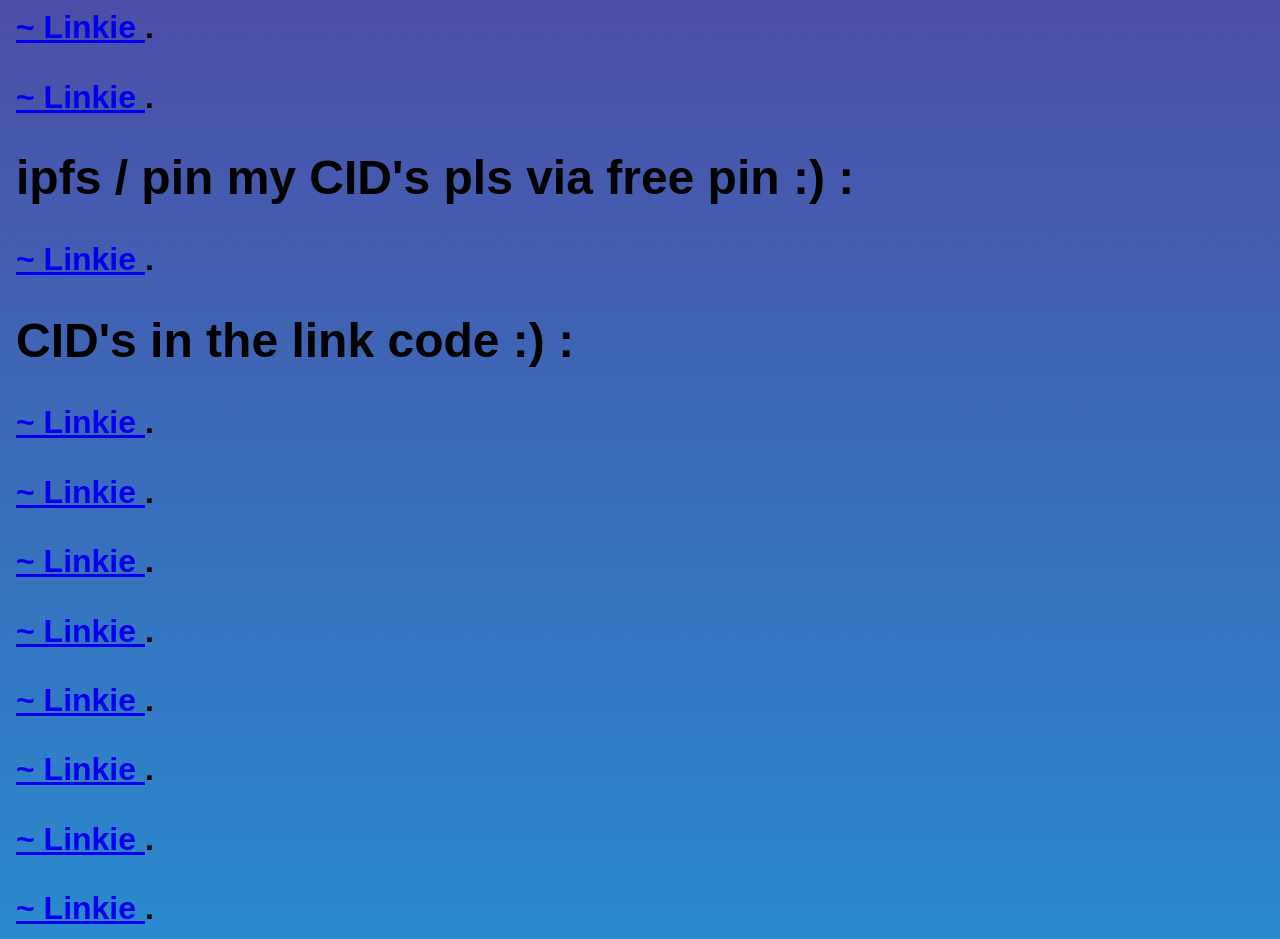
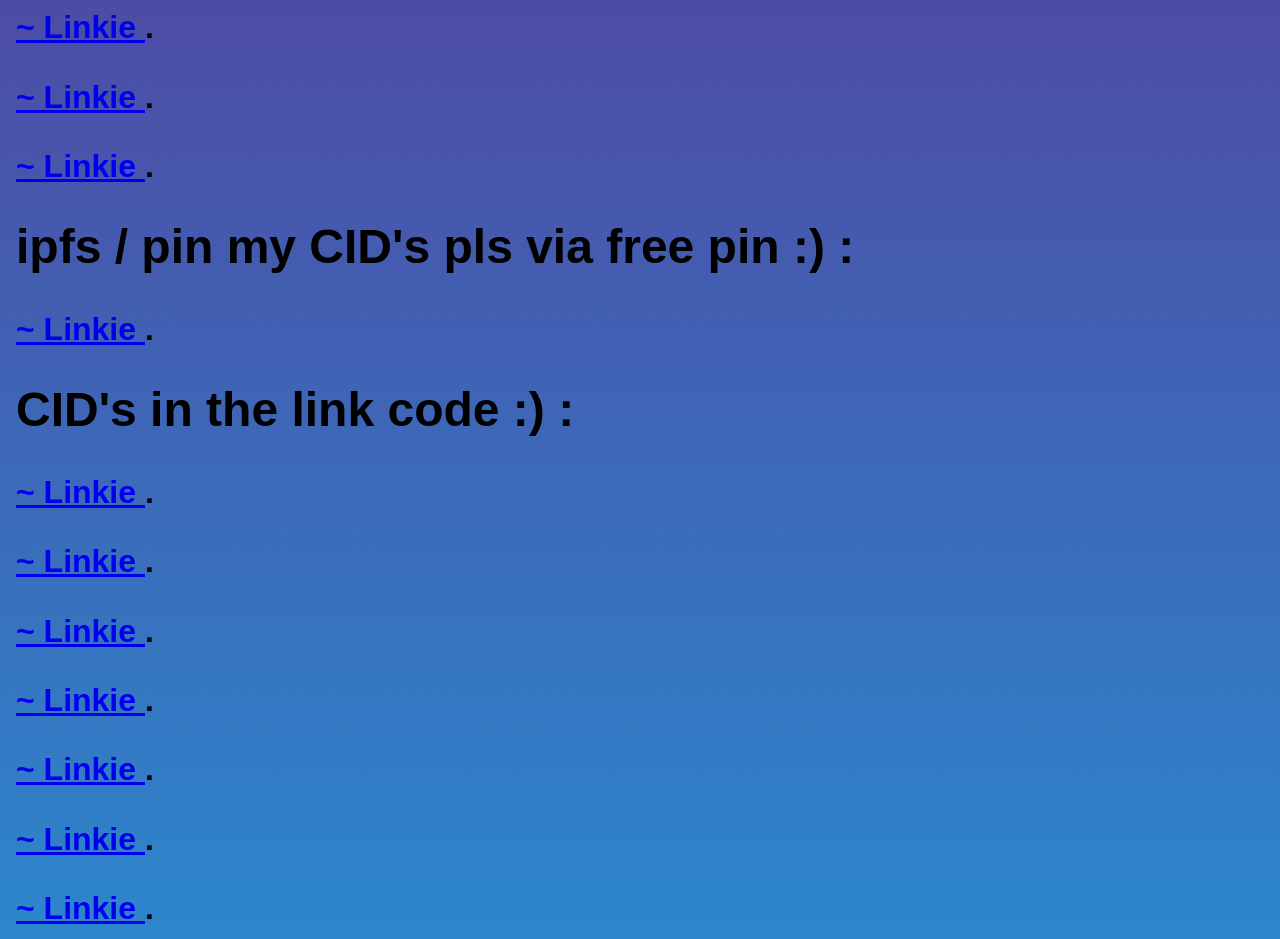
Before and after one commit to pedro256a1/pedro256.github.io, a plain HTML site: page index.html in a window 1280 px wide. Shown: the part 3896-4835 px from the top of the page. Drawn offline with Linux system fonts and the light colour scheme.

Commit message:
Update index.html

```diff
--- a/index.html
+++ b/index.html
@@ -135,6 +135,9 @@
                 <h1>
       <a href="https://v2.akord.com/public/vaults/active/iA1E9EBsCyRtqmbbqc0b0Q7TEf3bis0s56Ow_CKie_4/assets">~ Linkie </a>.
       </h1>
+                      <h1>
+      <a href="https://v2.akord.com/public/vaults/active/guxlavuFSh5NwiV2Pv1PD6mErenwCq9Mp0zirOi_29E/assets">~ Linkie </a>.
+      </h1>
     <h1>
         <div id="demotext555"><font size="35"> ipfs / pin my CID's pls via free pin :) :</font></div>
       </h1>
```
